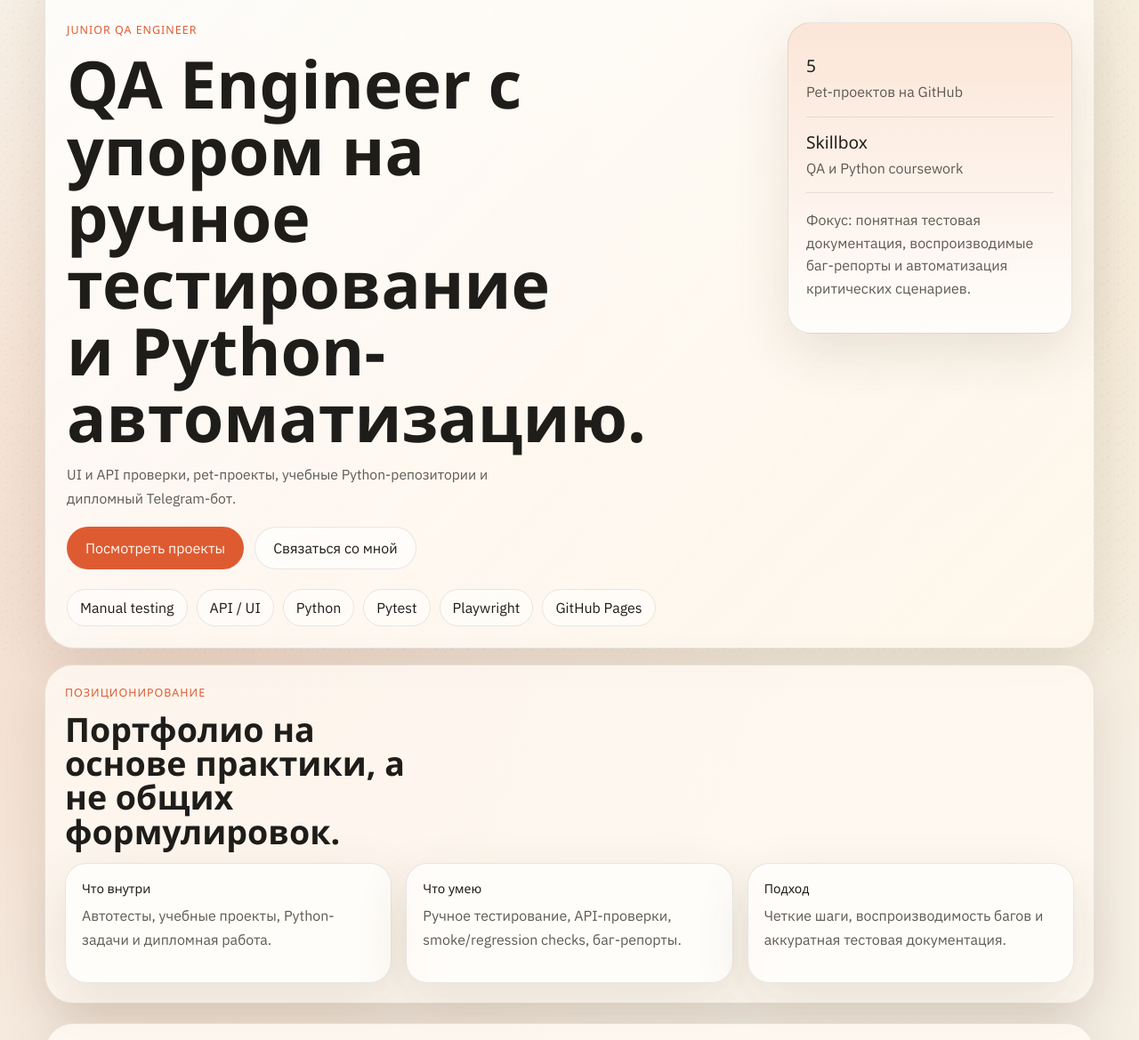
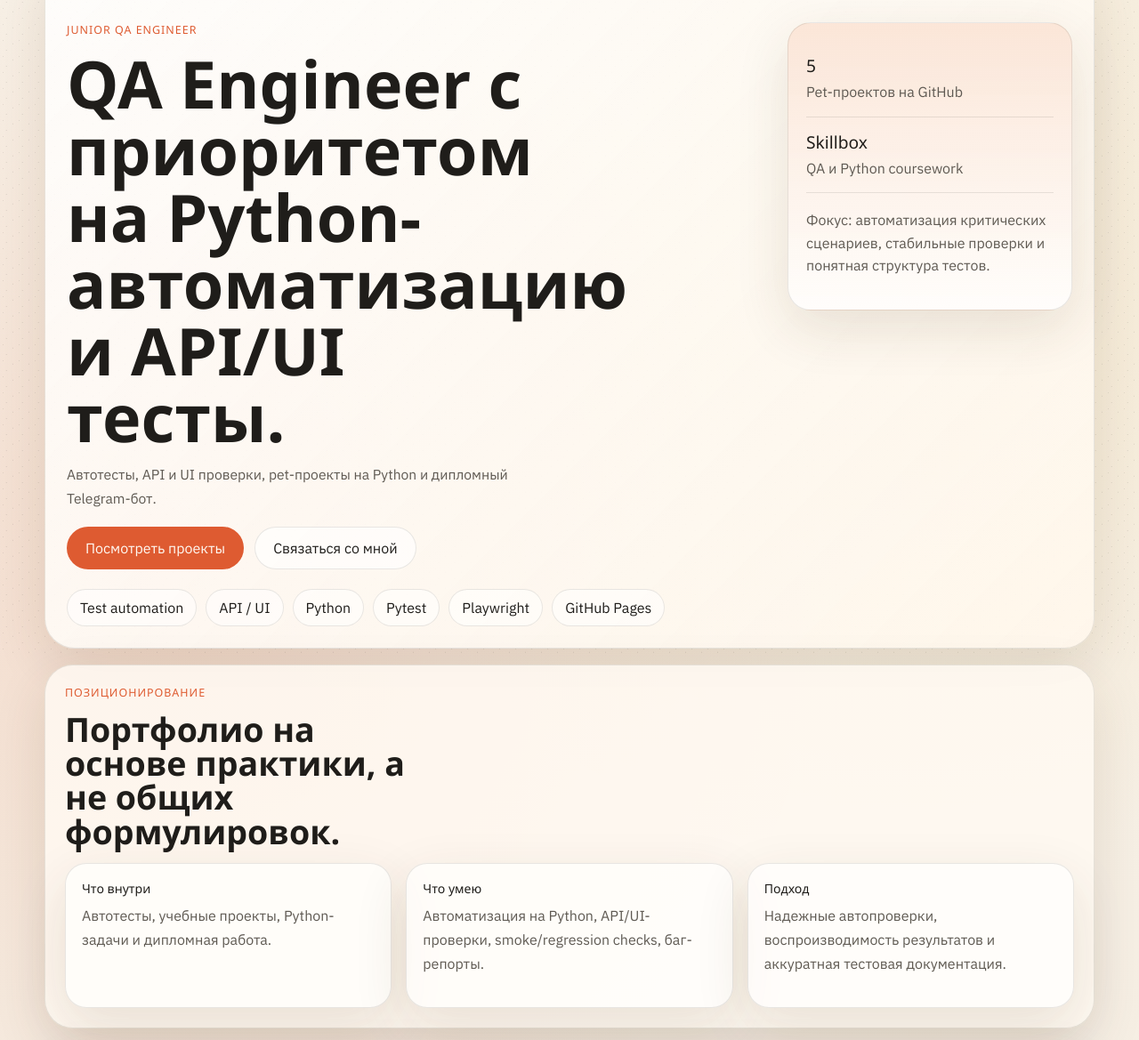
Before and after one commit to deusvu1t/deusvu1t.github.io, a plain HTML site: page index.html in a window 1280 px wide. Shown: the part 66-1235 px from the top of the page at 89% size. Drawn offline with Linux system fonts and the light colour scheme; a web font is replaced by a local one.

Commit message:
update portfolio content and styling for improved presentation

```diff
--- a/index.html
+++ b/index.html
@@ -27,9 +27,9 @@
         <div class="hero-layout">
             <div class="hero-copy">
                 <p class="eyebrow">JUNIOR QA ENGINEER</p>
-                <h1>QA Engineer с упором на ручное тестирование и Python-автоматизацию.</h1>
+                <h1>QA Engineer с приоритетом на Python-автоматизацию и API/UI тесты.</h1>
                 <p class="hero-text">
-                    UI и API проверки, pet-проекты, учебные Python-репозитории и дипломный Telegram-бот.
+                    Автотесты, API и UI проверки, pet-проекты на Python и дипломный Telegram-бот.
                 </p>
 
                 <div class="hero-actions">
@@ -38,7 +38,7 @@
                 </div>
 
                 <div class="hero-tags">
-                    <span>Manual testing</span>
+                    <span>Test automation</span>
                     <span>API / UI</span>
                     <span>Python</span>
                     <span>Pytest</span>
@@ -57,8 +57,7 @@
                     <span class="metric-label">QA и Python coursework</span>
                 </div>
                 <p class="panel-note">
-                    Фокус: понятная тестовая документация, воспроизводимые баг-репорты и автоматизация
-                    критических сценариев.
+                    Фокус: автоматизация критических сценариев, стабильные проверки и понятная структура тестов.
                 </p>
             </aside>
         </div>
@@ -77,11 +76,11 @@
                 </article>
                 <article class="feature-card">
                     <p class="feature-title">Что умею</p>
-                    <p>Ручное тестирование, API-проверки, smoke/regression checks, баг-репорты.</p>
+                    <p>Автоматизация на Python, API/UI-проверки, smoke/regression checks, баг-репорты.</p>
                 </article>
                 <article class="feature-card">
                     <p class="feature-title">Подход</p>
-                    <p>Четкие шаги, воспроизводимость багов и аккуратная тестовая документация.</p>
+                    <p>Надежные автопроверки, воспроизводимость результатов и аккуратная тестовая документация.</p>
                 </article>
             </div>
         </section>
@@ -99,7 +98,7 @@
                 <article class="project-card highlight">
                     <p class="project-label">QA + UI</p>
                     <h3>Swag Labs Testing Project</h3>
-                    <p>Проверка пользовательских сценариев интернет-магазина. Демонстрация ручного тестирования и UI-подхода.</p>
+                    <p>Проверка пользовательских сценариев интернет-магазина с фокусом на UI-логику и тестовый дизайн.</p>
                     <ul class="project-tags">
                         <li>UI testing</li>
                         <li>Test scenarios</li>
@@ -169,7 +168,7 @@
                     <span class="timeline-marker"></span>
                     <div>
                         <p class="timeline-title">QA направление</p>
-                        <p>Ручное тестирование, UI/API-проверки, тестовая документация и баг-репорты.</p>
+                        <p>Автоматизация тестирования, UI/API-проверки, тестовая документация и баг-репорты.</p>
                     </div>
                 </article>
                 <article class="timeline-item">
@@ -198,14 +197,14 @@
             </div>
             <div class="skills-columns">
                 <div class="skill-box">
-                    <p class="skill-title">Testing</p>
+                    <p class="skill-title">Automation</p>
                     <div class="stack-list">
-                        <span>Manual testing</span>
+                        <span>Python automation</span>
                         <span>UI testing</span>
                         <span>API testing</span>
                         <span>Smoke</span>
                         <span>Regression</span>
-                        <span>Bug reporting</span>
+                        <span>Test design</span>
                     </div>
                 </div>
                 <div class="skill-box">
@@ -226,7 +225,7 @@
             <div class="contact-card">
                 <div>
                     <p class="section-kicker">Контакты</p>
-                    <h2>Открыт к QA-вакансиям и тестовым заданиям.</h2>
+                    <h2>Открыт к QA Automation вакансиям и тестовым заданиям.</h2>
                 </div>
                 <div class="contact-links">
                     <a href="mailto:mr.deusvult@gmail.com">mr.deusvult@gmail.com</a>
```
